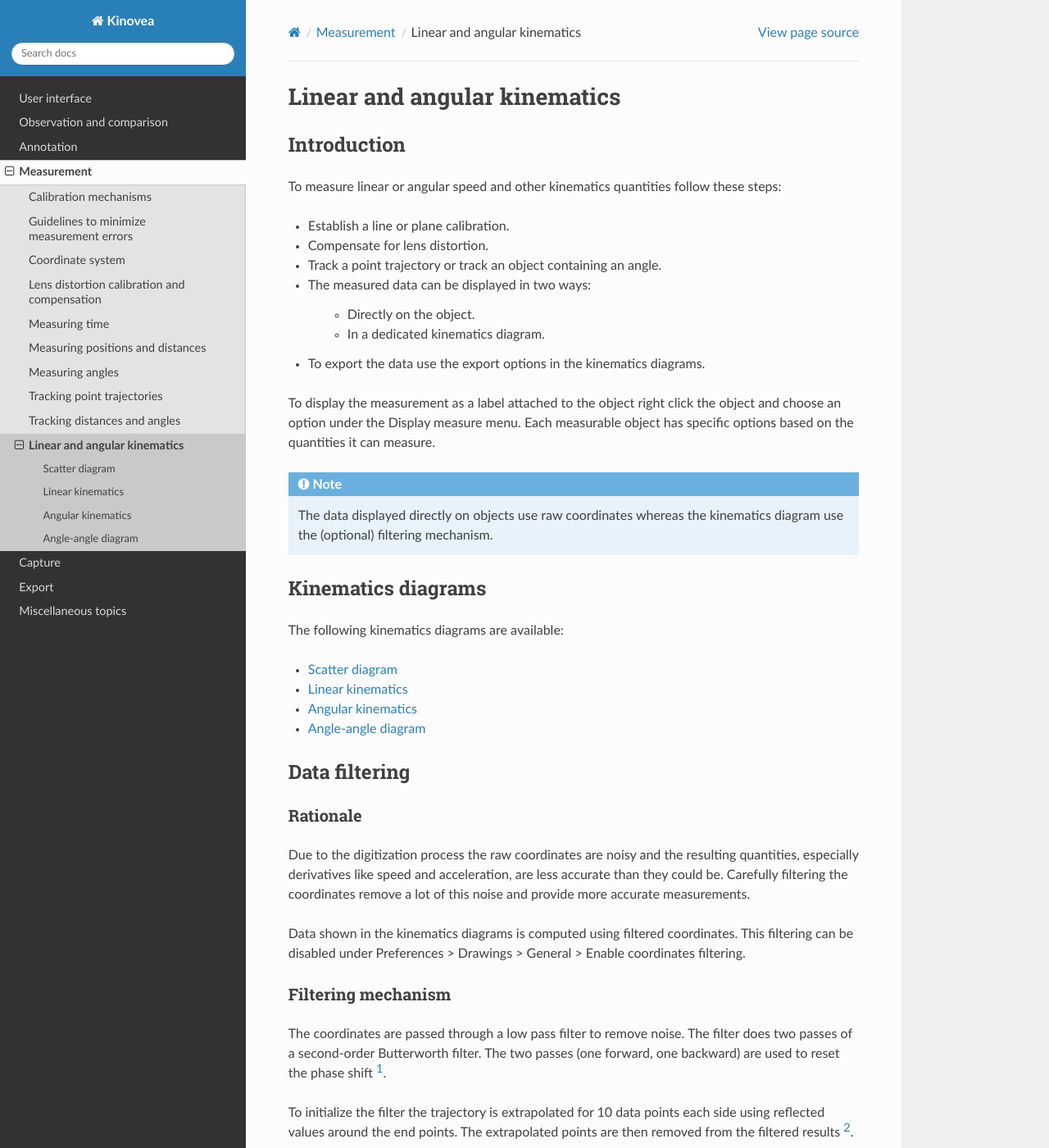
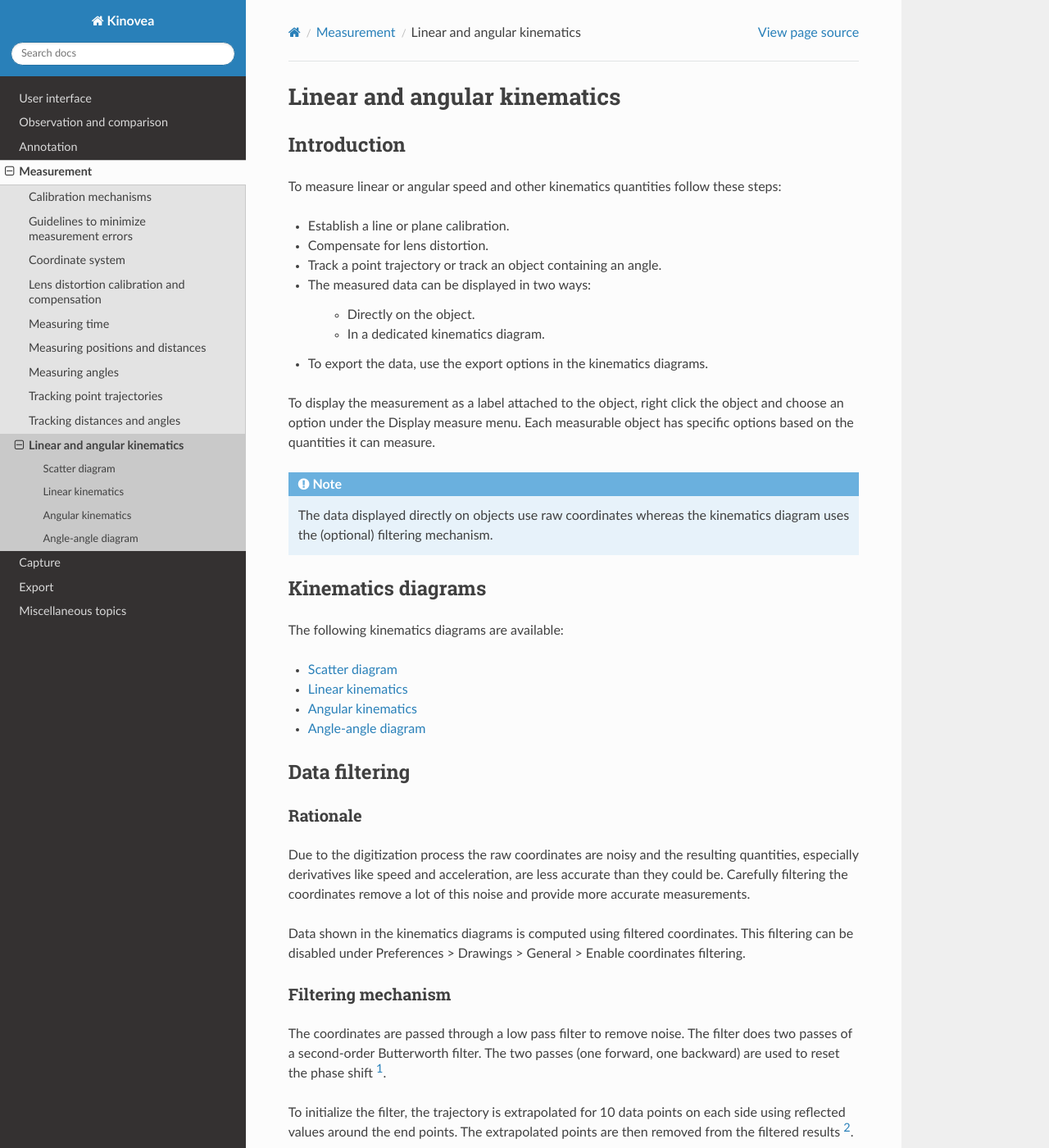
Before and after one commit to Kinovea/kinovea-docs, a Sphinx documentation site: the page built from source/measurement/kinematics.rst, in a window 1280 px wide and 1400 px high. Shown: the whole window at 82% size. Built offline with Sphinx 7.4.7 and the Read the Docs theme 2.0.0, drawn with Linux system fonts in a browser that asks for light colours; some of the changed text lies outside the part shown.

Commit message:
Update kinematics.rst
Reviewed - Minor changes made.

```diff
--- a/source/measurement/kinematics.rst
+++ b/source/measurement/kinematics.rst
@@ -13,12 +13,12 @@ To measure linear or angular speed and other kinematics quantities follow these
 
     * Directly on the object.
     * In a dedicated kinematics diagram.
-* To export the data use the export options in the kinematics diagrams.
+* To export the data, use the export options in the kinematics diagrams.
 
-To display the measurement as a label attached to the object right click the object and choose an option under the Display measure menu.
+To display the measurement as a label attached to the object, right click the object and choose an option under the Display measure menu.
 Each measurable object has specific options based on the quantities it can measure.
 
-.. note:: The data displayed directly on objects use raw coordinates whereas the kinematics diagram use the (optional) filtering mechanism.
+.. note:: The data displayed directly on objects use raw coordinates whereas the kinematics diagram uses the (optional) filtering mechanism.
 
 Kinematics diagrams
 -------------------
@@ -50,7 +50,7 @@ The coordinates are passed through a low pass filter to remove noise.
 The filter does two passes of a second-order Butterworth filter.
 The two passes (one forward, one backward) are used to reset the phase shift [#f1]_.
 
-To initialize the filter the trajectory is extrapolated for 10 data points each side using reflected values around the end points.
+To initialize the filter, the trajectory is extrapolated for 10 data points on each side using reflected values around the end points.
 The extrapolated points are then removed from the filtered results [#f2]_.
 
 The filter is tested on the data at various cutoff frequencies between 0.5Hz and the Nyquist frequency.
@@ -61,7 +61,7 @@ The autocorrelation of residuals is estimated using the Durbin-Watson statistic.
 
 Cutoff frequency visualization
 *******************************
-For trajectories the cutoff frequency can be visualized in the about tab of the diagram dialog.
+For trajectories, the cutoff frequency can be visualized in the About tab of the diagram dialog.
 The calculated cutoff frequency depends on the data and is different for each trajectory object.
 
 .. image:: /images/measurement/filtering-cutoff.png
```
